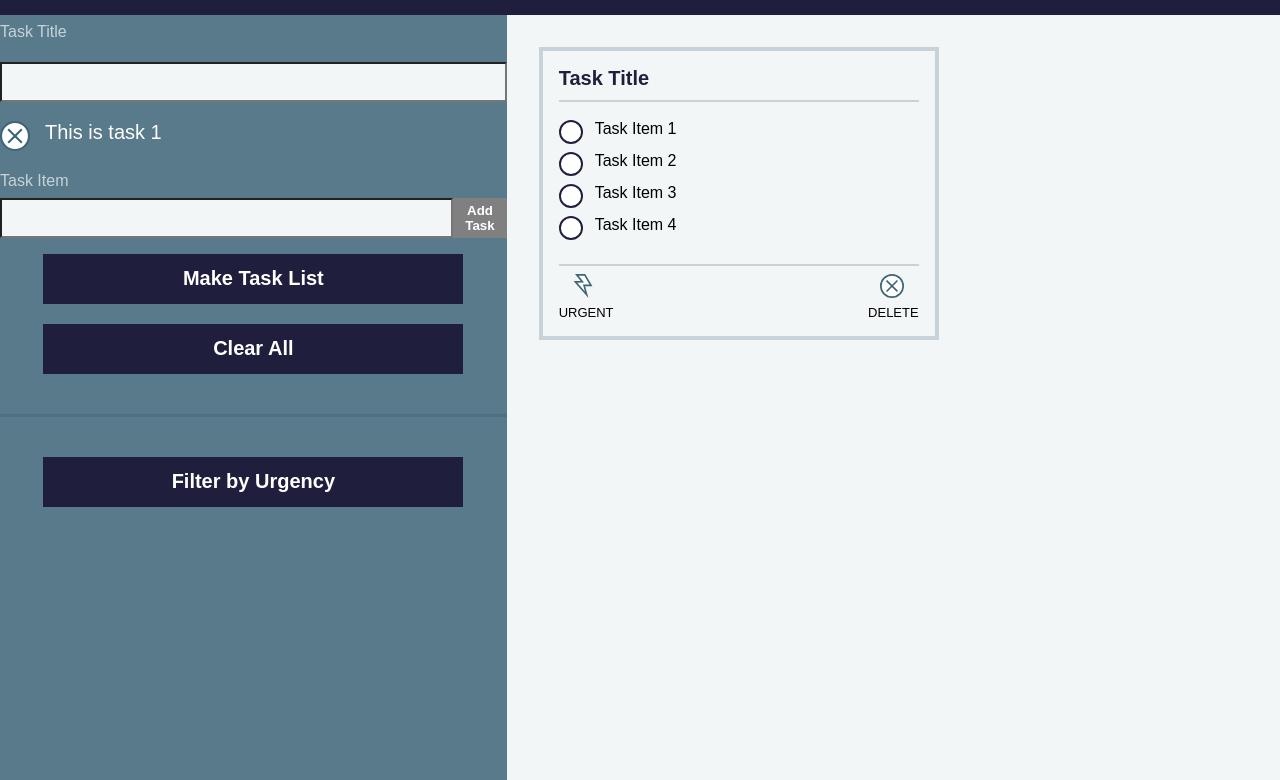
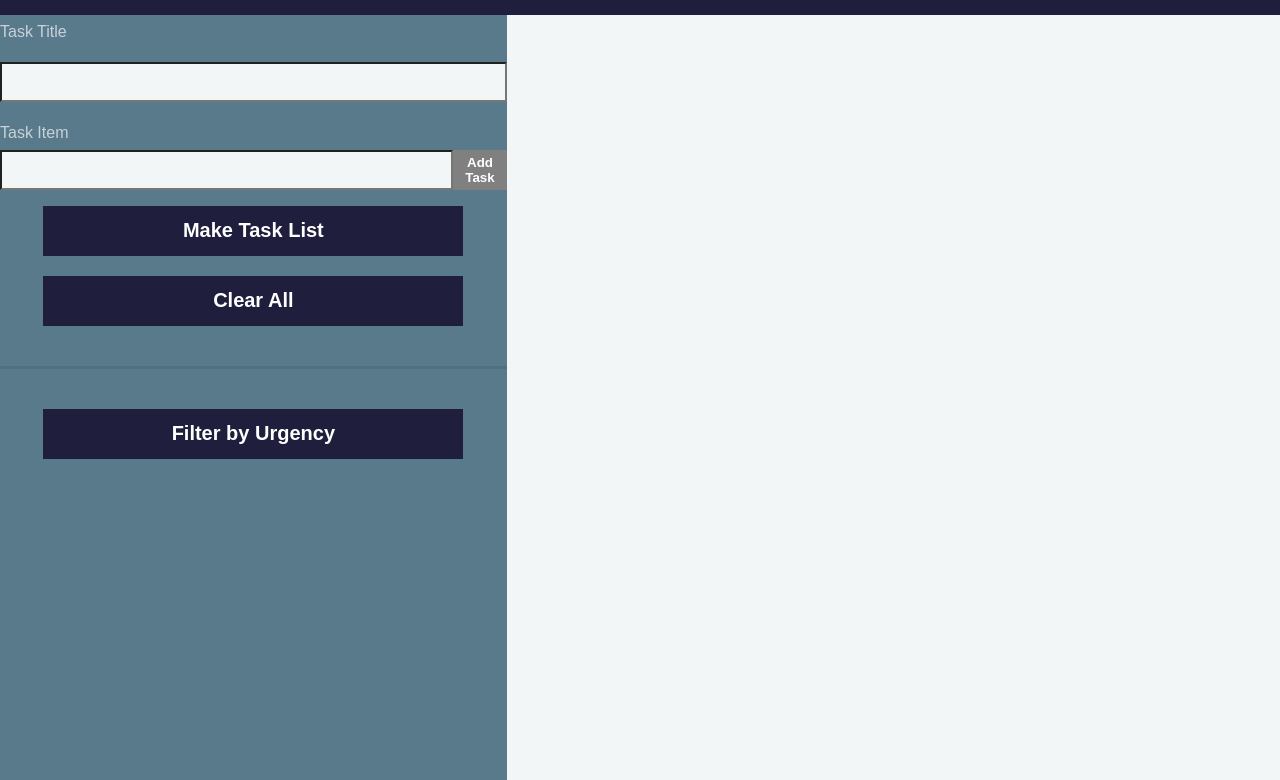
Before and after one commit to megan-reardon/Check-yo-self, a plain HTML site: page index.html in a window 1280 px wide. Shown: the part 70-850 px from the top of the page. Drawn offline with Linux system fonts and the light colour scheme.

Commit message:
Task list items on left side are deleted when new to do list is created

```diff
--- a/index.html
+++ b/index.html
@@ -20,10 +20,6 @@
             <input class = "task-title-input" type="text" name="task-title" value="">
           </div>
         <div class ="task-area">
-          <div class = "draft-task-list">
-              <img class = "draft-delete-btn" src="./assets/check-yo-self-icons/delete.svg" alt="delete icon">
-            <p>This is task 1</p>
-          </div>
         </div>
           <div class = "task-item-wrapper">
               <label for="task">Task Item</label>
@@ -45,39 +41,7 @@
       </section>
     </div>
     <div class = "task-cards-container">
-      <div class="saved-task-cards">
-        <div class="saved-task-title">
-          <p>Task Title</p>
-        </div>
-        <div class = "todo-card-wrapper">
-          <div class="task-list-content">
-            <img class = "check-box-img" src="./assets/check-yo-self-icons/checkbox.svg" alt="checkbox">
-            <p>Task Item 1</p>
-          </div>
-          <div class="task-list-content">
-            <img src="./assets/check-yo-self-icons/checkbox.svg" alt="checkbox">
-            <p>Task Item 2</p>
-          </div>
-          <div class="task-list-content">
-            <img src="./assets/check-yo-self-icons/checkbox.svg" alt="checkbox">
-            <p>Task Item 3</p>
-          </div>
-          <div class="task-list-content">
-            <img src="./assets/check-yo-self-icons/checkbox.svg" alt="checkbox">
-            <p>Task Item 4</p>
-          </div>
-        </div>
-        <div class="task-list-btns">
-          <div class="task-urgent-btn">
-            <img src="./assets/check-yo-self-icons/urgent.svg" alt="Urgent Icon">
-          <p>URGENT</p>
-          </div>
-          <div class="task-delete-btn">
-            <img src="./assets/check-yo-self-icons/delete.svg" alt="">
-          <p>DELETE</p>
-          </div>
-        </div>
-      </div>
+    </div>
 
   <script src="./task.js"></script>
   <script src="./todo-list.js"></script>
--- a/main.js
+++ b/main.js
@@ -9,13 +9,18 @@ var taskItemsContainer = document.querySelector(".task-area");
 var taskToDoCard = document.querySelector(".task-cards-container");
 var makeTaskButton = document.querySelector(".make-task-btn");
 
-
 addTaskButton.addEventListener('click', populateDraftTasks);
 taskItemInput.addEventListener('keyup', validateItemInput);
 taskItemsContainer.addEventListener('click', clearTaskItem);
-makeTaskButton.addEventListener('click', populateToDoCard);
+makeTaskButton.addEventListener('click', makeTaskHandler);
 
-
+// Event handler for Make Task List button
+function makeTaskHandler() {
+  populateToDoCard();
+  addToDoItems();
+  clearTaskTitle();
+  toDoList = new ToDoList(Date.now());
+}
 
 function validateItemInput() {
   if (taskItemInput.value === "") {
@@ -38,6 +43,7 @@ function populateDraftTasks() {
   console.log(toDoList);
 }
 
+// Creates new to do card when make task is clicked
 function populateToDoCard() {
   var taskTitle = taskTitleInput.value;
   toDoList.title = taskTitle;
@@ -47,7 +53,6 @@ function populateToDoCard() {
       <p>${taskTitle}</p>
     </div>
     <div class="todo-card-wrapper">
-
     </div>
     <div class="task-list-btns">
       <div class="task-urgent-btn">
@@ -60,16 +65,11 @@ function populateToDoCard() {
       </div>
     </div>
   </div>`);
-  addToDoItems();
 }
 
-
-
-
-
+// Populates new to do card content when make task list is clicked
 function addToDoItems() {
 for(var i = 0; i < toDoList.tasks.length; i++) {
-  console.log(toDoList.tasks[i].task);
   var toDoContents = document.querySelector(".todo-card-wrapper");
   var newToDoCard = document.createElement("div");
   var checkBoxBtn = document.createElement("img");
@@ -85,19 +85,18 @@ for(var i = 0; i < toDoList.tasks.length; i++) {
   }
 }
 
-// <div class="task-list-content">
-//   <img src="./assets/check-yo-self-icons/checkbox.svg" alt="checkbox">
-//   <p>${toDoList.tasks[0].task}</p>
-// </div>
-
-
-
-
 function clearTaskItem(event) {
   if(event.target.classList.contains('draft-delete-btn')) {
   event.target.closest('.draft-task-list').remove();
   }
 }
 
+function clearTaskTitle() {
+  console.log('test');
+  var draftTaskItem = document.querySelectorAll(".draft-task-list");
+  for(var i = 0; i < draftTaskItem.length; i++) {
+    draftTaskItem[i].remove();
+  }
+}
 
 //
```
